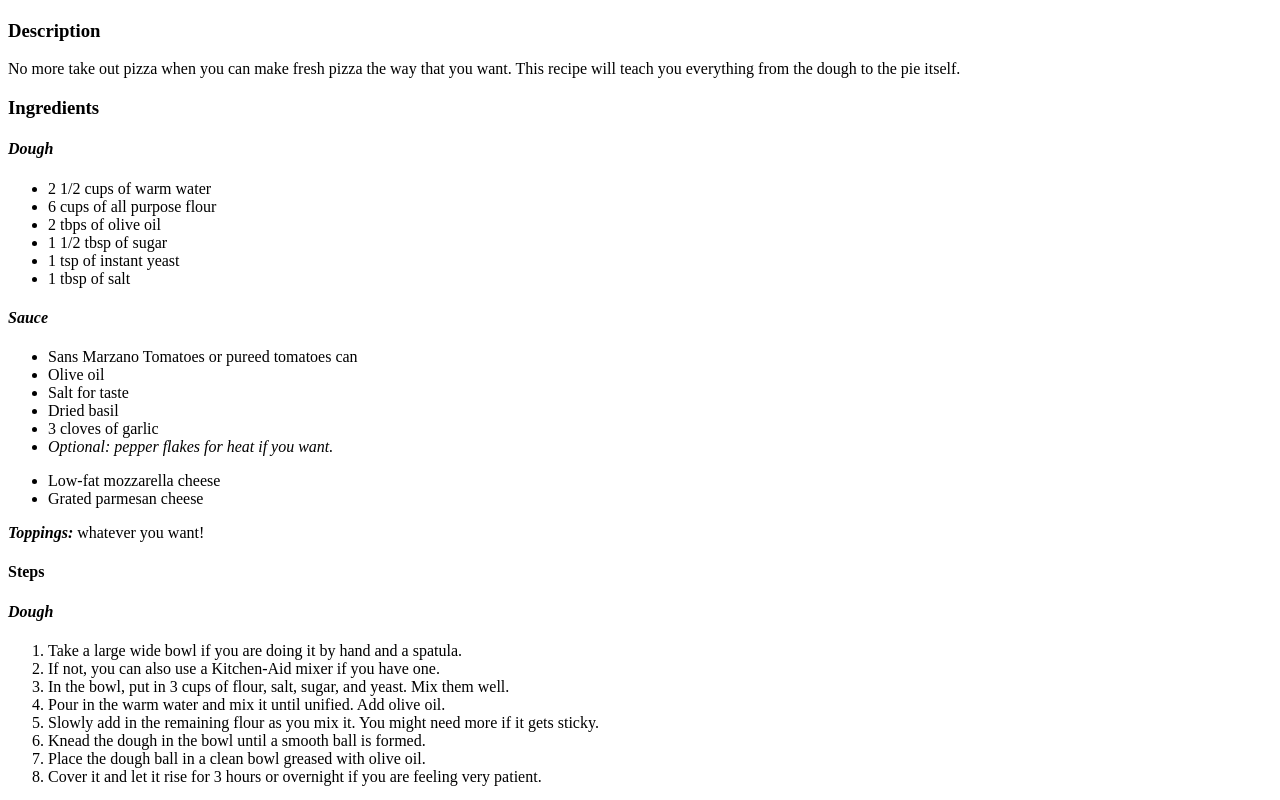
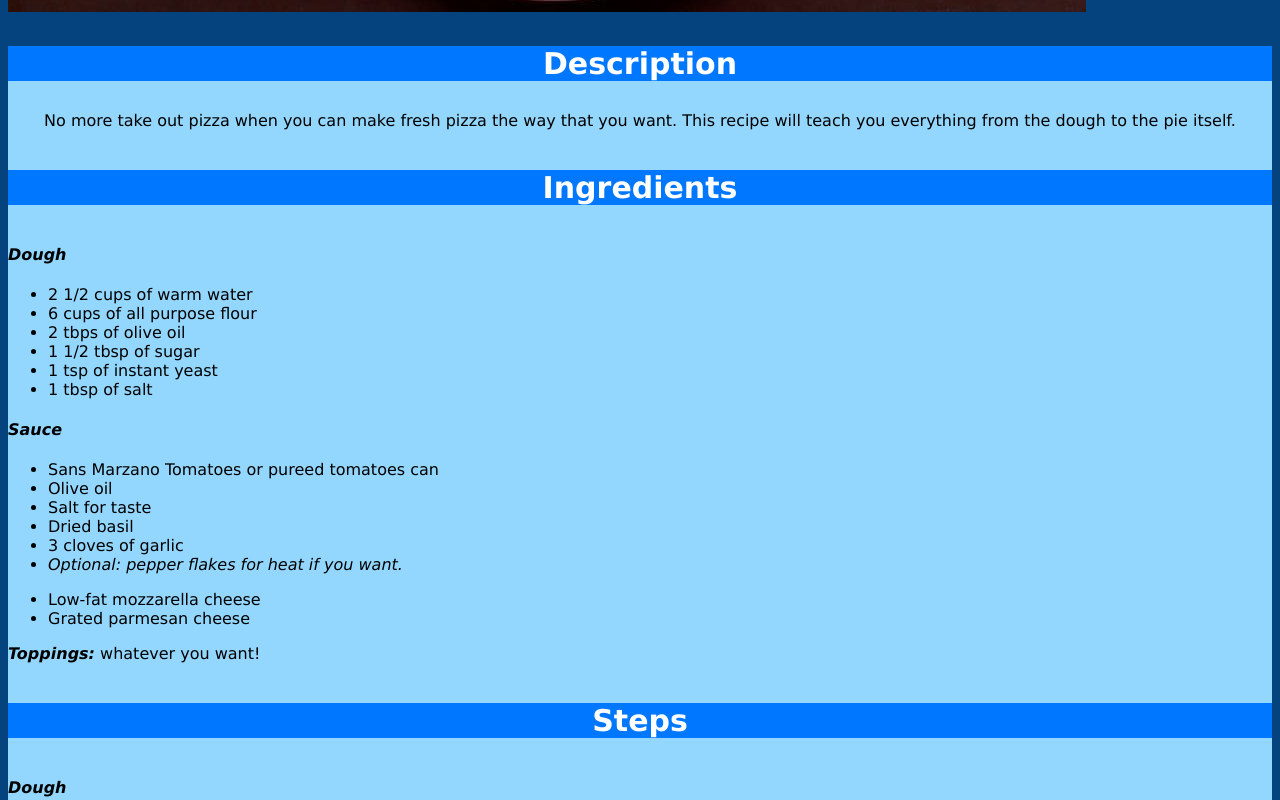
Before and after one commit to Vedant-G31/odin-recipes, a plain HTML site: page recipes/pizza.html in a window 1280 px wide. Shown: the part 833-1633 px from the top of the page. Drawn offline with Linux system fonts and the light colour scheme.

Commit message:
Add styles to pizza page

```diff
--- a/recipes/pizza.html
+++ b/recipes/pizza.html
@@ -1,19 +1,30 @@
 <!DOCTYPE html>
 <html lang="en">
+
 <head>
     <meta charset="UTF-8">
     <meta name="viewport" content="width=device-width, initial-scale=1.0">
     <title>Freestyle Pizza</title>
+    <link rel="stylesheet" href="../styles.css">
+
 </head>
+
 <body>
-        <h1>Freestyle Pizza</h1>
+    <div class="recipePage">
+        <h1 class="recipeTitle">Freestyle Pizza</h1>
         <img src="../images/pizza.jpeg" alt="pizza on white plate">
-        <h3>Description</h3>
-            <p>
-                No more take out pizza when you can make fresh pizza the way that you want. This recipe will teach you everything from the dough to the pie itself.
+    </div>
+
+    <div class="card">
+        <div class="description">
+            <h3 class="title">Description</h3>
+            <p class="para">
+                No more take out pizza when you can make fresh pizza the way that you want. This recipe will teach you
+                everything from the dough to the pie itself.
             </p>
 
-        <h3>Ingredients</h3>
+            <div class="ingredients">
+                <h4 class="title">Ingredients</h4>
                 <h4><em>Dough</em></h4>
                 <ul>
                     <li>2 1/2 cups of warm water</li>
@@ -37,8 +48,10 @@
                     <li>Grated parmesan cheese</li>
                 </ul>
                 <p><strong><em>Toppings:</em></strong> whatever you want! </p>
+            </div>
 
-        <h4>Steps</h4>
+            <div class="steps">
+                <h4 class="title">Steps</h4>
                 <h4><em>Dough</em></h4>
                 <ol>
                     <li>Take a large wide bowl if you are doing it by hand and a spatula.</li>
@@ -66,19 +79,28 @@
                     <li>Preheat the oven to 415F.</li>
                     <li>Split the dough into 4 even pizza dough balls.</li>
                     <li>Prepare your toppings of your choice.</li>
-                    <li>You can prepare the pizza using a pizza pan. Or if you have a pizza stone/steel, place it in the oven while it preheats.</li>
+                    <li>You can prepare the pizza using a pizza pan. Or if you have a pizza stone/steel, place it in the
+                        oven while it preheats.</li>
                     <li>If you are using a pizza pan, make sure to grease it with olive oil. </li>
                     <li>Take the dough ball and press it downwards to shape it into a thick disc. </li>
-                    <li>At this point, you can use a rolling pin to stretch it into a pizza base. Or you can stretch it by hand.</li>
-                    <li>Once your pizza base is nice and stretched out, you can start spreading the sauce. Slowly and one scoop at the time.</li>
+                    <li>At this point, you can use a rolling pin to stretch it into a pizza base. Or you can stretch it
+                        by hand.</li>
+                    <li>Once your pizza base is nice and stretched out, you can start spreading the sauce. Slowly and
+                        one scoop at the time.</li>
                     <li>Sprinkle some parmesan over the sauce. It gives it that extra punch.</li>
-                    <li>Then sprinkle some mozzarella cheese near the crust towards the center of the pizza. Add whatever amount of cheese you like.</li>
+                    <li>Then sprinkle some mozzarella cheese near the crust towards the center of the pizza. Add
+                        whatever amount of cheese you like.</li>
                     <li>Add your toppings.</li>
-                    <li>Once you are happy with the pie you assembled, place it in the oven. Bake it for about 15 mins or until crust is golden brown.</li>
+                    <li>Once you are happy with the pie you assembled, place it in the oven. Bake it for about 15 mins
+                        or until crust is golden brown.</li>
                 </ol>
-                <p><strong>Note:</strong> In this stage, you can pretty much do whatever you want with your pizza. Have fun!</p>
+                <p><strong>Note:</strong> In this stage, you can pretty much do whatever you want with your pizza. Have
+                    fun!</p>
 
 
                 <p><em><strong>Enjoy</strong></em></p>
+            </div>
+        </div>
 </body>
+
 </html>
```
Lines whose indentation alone changed are shown as unchanged.
